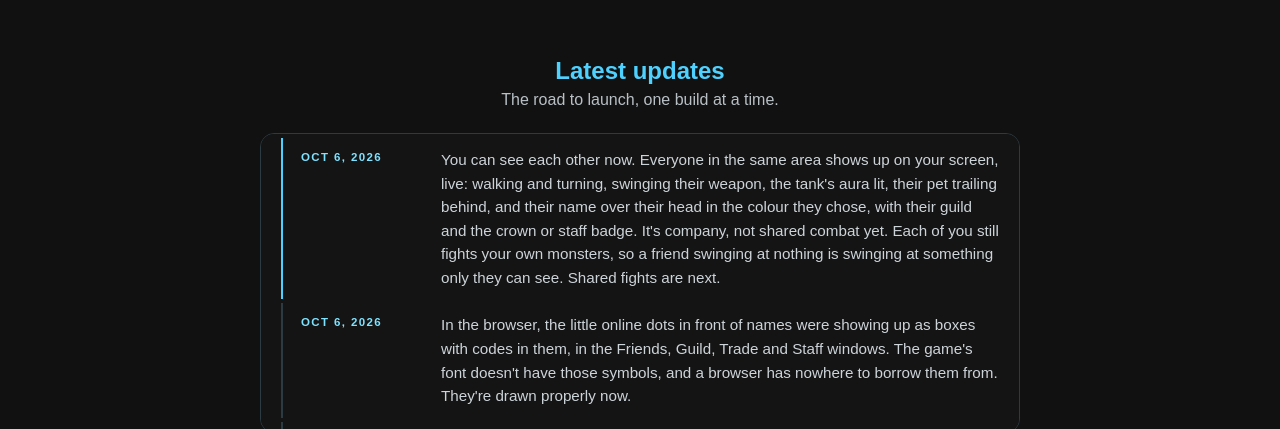
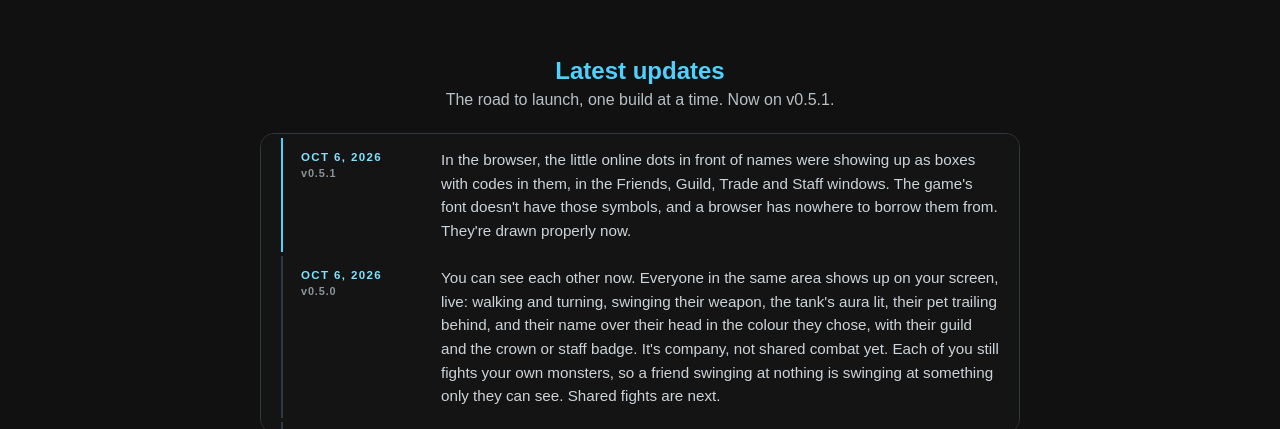
Before and after one commit to Tunacanman2EZ/elusion-site, a website: page index.html in a window 1280 px wide. Shown: the part 1436-1865 px from the top of the page. Drawn offline with Linux system fonts and the light colour scheme; no server answers.

Commit message:
Show the game's version on the updates
- Latest updates says "Now on v0.5.1", and the two Oct 6 entries carry
  their versions: v0.5.1 (the dots fixed in the browser), newest first, then
  v0.5.0 (seeing each other). Older entries are left as they were.
- styles.css: .update-version, a small grey line under the date.

Co-Authored-By: Claude Opus 5.5 <noreply@anthropic.com>
Claude-Session: https://claude.ai/code/session_01AjWM6Wd7EownGLdnjwCUvi

```diff
--- a/index.html
+++ b/index.html
@@ -123,24 +123,24 @@
   <section class="section">
     <div class="section-head">
       <h2>Latest updates</h2>
-      <p>The road to launch, one build at a time.</p>
+      <p>The road to launch, one build at a time. Now on v0.5.1.</p>
     </div>
     <div class="updates">
       <div class="update-row latest">
-        <div class="update-when"><time datetime="2026-10-06">Oct 6, 2026</time></div>
+        <div class="update-when"><time datetime="2026-10-06">Oct 6, 2026</time><span class="update-version">v0.5.1</span></div>
+        <p>In the browser, the little online dots in front of names were showing up as boxes
+          with codes in them, in the Friends, Guild, Trade and Staff windows. The game's font
+          doesn't have those symbols, and a browser has nowhere to borrow them from. They're
+          drawn properly now.</p>
+      </div>
+      <div class="update-row">
+        <div class="update-when"><time datetime="2026-10-06">Oct 6, 2026</time><span class="update-version">v0.5.0</span></div>
         <p>You can see each other now. Everyone in the same area shows up on your screen, live:
           walking and turning, swinging their weapon, the tank's aura lit, their pet trailing
           behind, and their name over their head in the colour they chose, with their guild and
           the crown or staff badge. It's company, not shared combat yet. Each of you still fights
           your own monsters, so a friend swinging at nothing is swinging at something only they
           can see. Shared fights are next.</p>
-      </div>
-      <div class="update-row">
-        <div class="update-when"><time datetime="2026-10-06">Oct 6, 2026</time></div>
-        <p>In the browser, the little online dots in front of names were showing up as boxes
-          with codes in them, in the Friends, Guild, Trade and Staff windows. The game's font
-          doesn't have those symbols, and a browser has nowhere to borrow them from. They're
-          drawn properly now.</p>
       </div>
       <div class="update-row">
         <div class="update-when"><time datetime="2026-10-05">Oct 5, 2026</time></div>
--- a/styles.css
+++ b/styles.css
@@ -622,6 +622,10 @@ footer {
   color: #7fe2ff; font-size: 0.72rem; text-transform: uppercase; letter-spacing: 0.12em;
   font-weight: bold; white-space: nowrap; padding-top: 3px; min-width: 124px;
 }
+.update-version {
+  display: block; margin-top: 4px; color: #8a939a; font-size: 0.68rem; letter-spacing: 0.08em;
+  text-transform: none; font-weight: 600;
+}
 .update-row p { margin: 0; color: #cdd4d9; font-size: 0.95rem; line-height: 1.55; }
 .update-row.soon p { color: #8a939a; }
 .update-row.soon .update-when { color: #6b7c84; }
```
